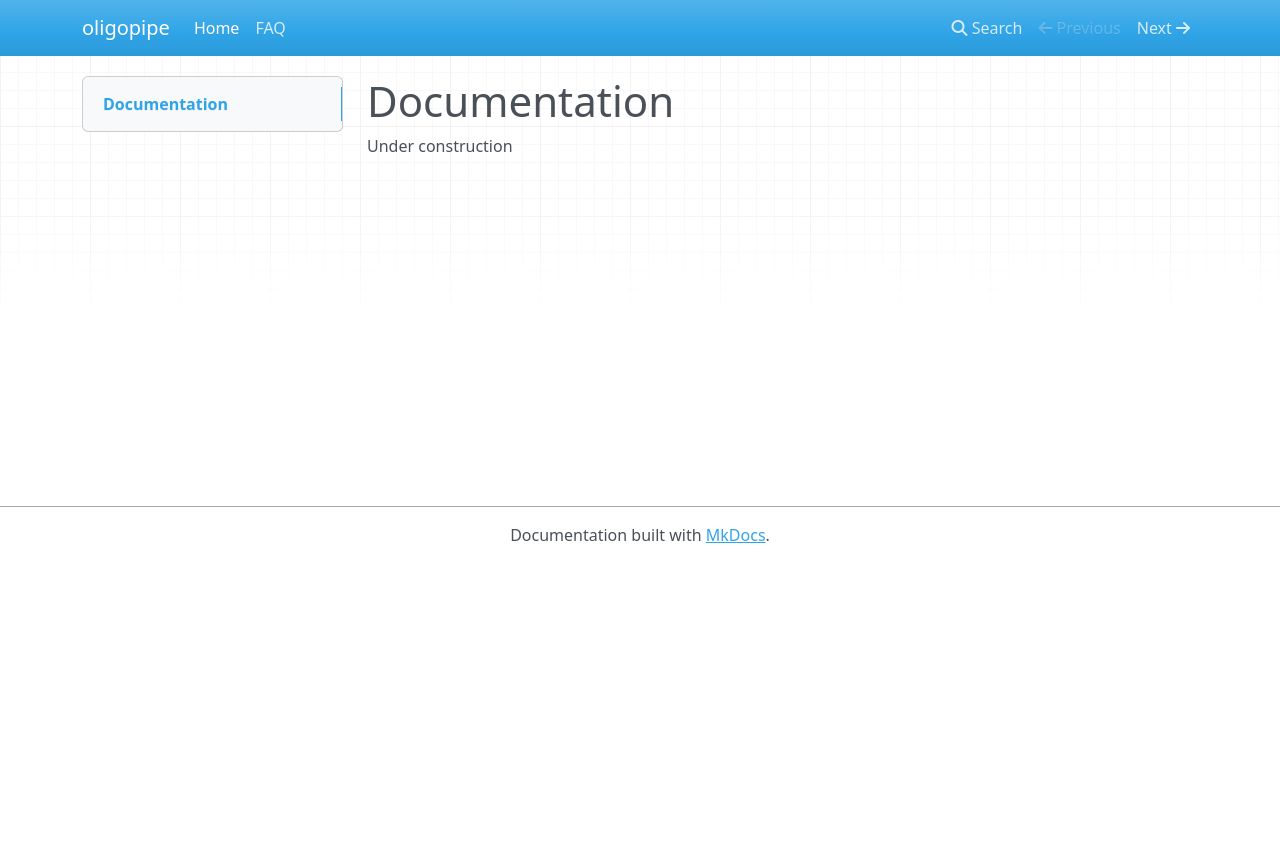
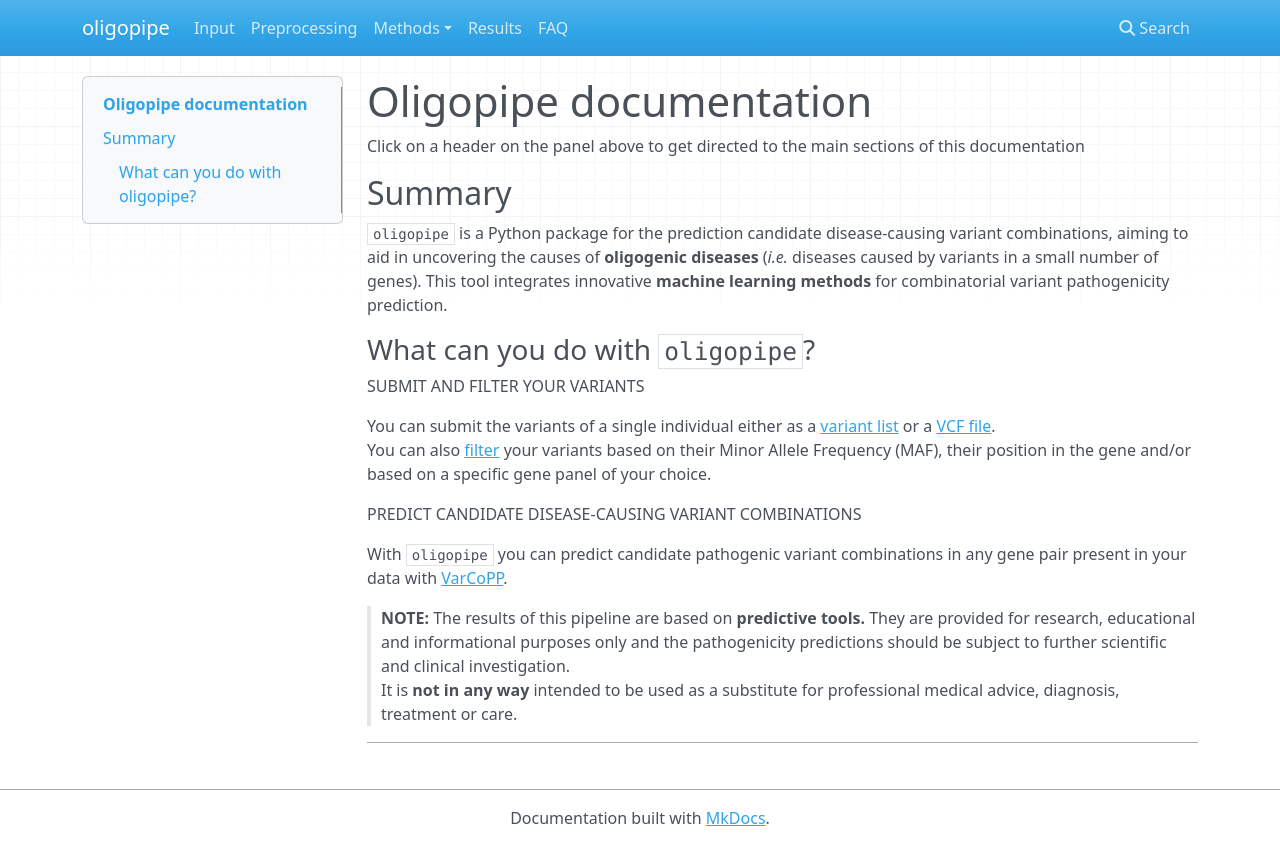
Before and after one commit to oligogenic/oligopipe-docs, an MkDocs documentation site: the page built from docs/index.md, in a window 1280 px wide. Shown: the top 865 px of the page. Built offline with MkDocs 1.6.1, drawn with Linux system fonts in a browser that asks for light colours; nearby versions of some CDN libraries.

Commit message:
First commit for documentation text

```diff
--- a/docs/index.md
+++ b/docs/index.md
@@ -1,3 +1,29 @@
-# Documentation
+# Oligopipe documentation
 
-Under construction
+Click on a header on the panel above to get directed to the main sections of this documentation
+
+## Summary
+
+
+`oligopipe` is a Python package for the prediction  candidate disease-causing variant combinations, aiming to aid in uncovering the causes of **oligogenic diseases** (_i.e._ diseases caused by variants in a small number of genes).
+This tool integrates innovative **machine learning methods** for combinatorial variant pathogenicity prediction.
+
+### What can you do with `oligopipe`?
+
+SUBMIT AND FILTER YOUR VARIANTS
+
+You can submit the variants of a single individual either as a [variant list](input.md##1-tab-delimited-variant-list)
+or a [VCF file](input.md#2-vcf-file).
+You can also [filter](preprocess.md#data-filtering) your variants based on their Minor Allele Frequency (MAF), their position in the gene and/or based on a specific gene panel of your choice.
+
+PREDICT CANDIDATE DISEASE-CAUSING VARIANT COMBINATIONS
+
+With `oligopipe` you can predict candidate pathogenic variant combinations in any gene pair present in your data with
+[VarCoPP](varcopp.md).
+
+
+
+>**NOTE:** The results of this pipeline are based on **predictive tools.** They are provided for research, educational and informational purposes only and the pathogenicity predictions should be subject to further scientific and clinical investigation.
+It is **not in any way** intended to be used as a substitute for professional medical advice, diagnosis, treatment or care.
+
+* * *
--- a/mkdocs.yml
+++ b/mkdocs.yml
@@ -1,5 +1,19 @@
 site_name: oligopipe
 site_url: https://oligopipe.docs.com/
+theme:
+  name: mkdocs
+  navigation_depth: 3
+markdown_extensions:
+  - toc:
+      permalink: "#"
 nav:
-  - Home: index.md
+  - Input: input.md
+  - Preprocessing: preprocess.md
+  - Methods:
+    - Prediction - VarCoPP: varcopp.md
+    - Prioritization - HOP: hop.md
+  - Results: results.md
   - FAQ: faq.md
+validation:
+  nav:
+    omitted_files: ignore
```
Also changed, not shown: README.md (added, +3 -0 lines), docs/faq.md (+55 -0 lines), docs/hop.md (added, +1 -0 lines), docs/input.md (added, +83 -0 lines), docs/preprocess.md (added, +153 -0 lines), docs/results.md (added, +41 -0 lines), docs/varcopp.md (added, +58 -0 lines), docs/img/digenic_combination.png (added).
